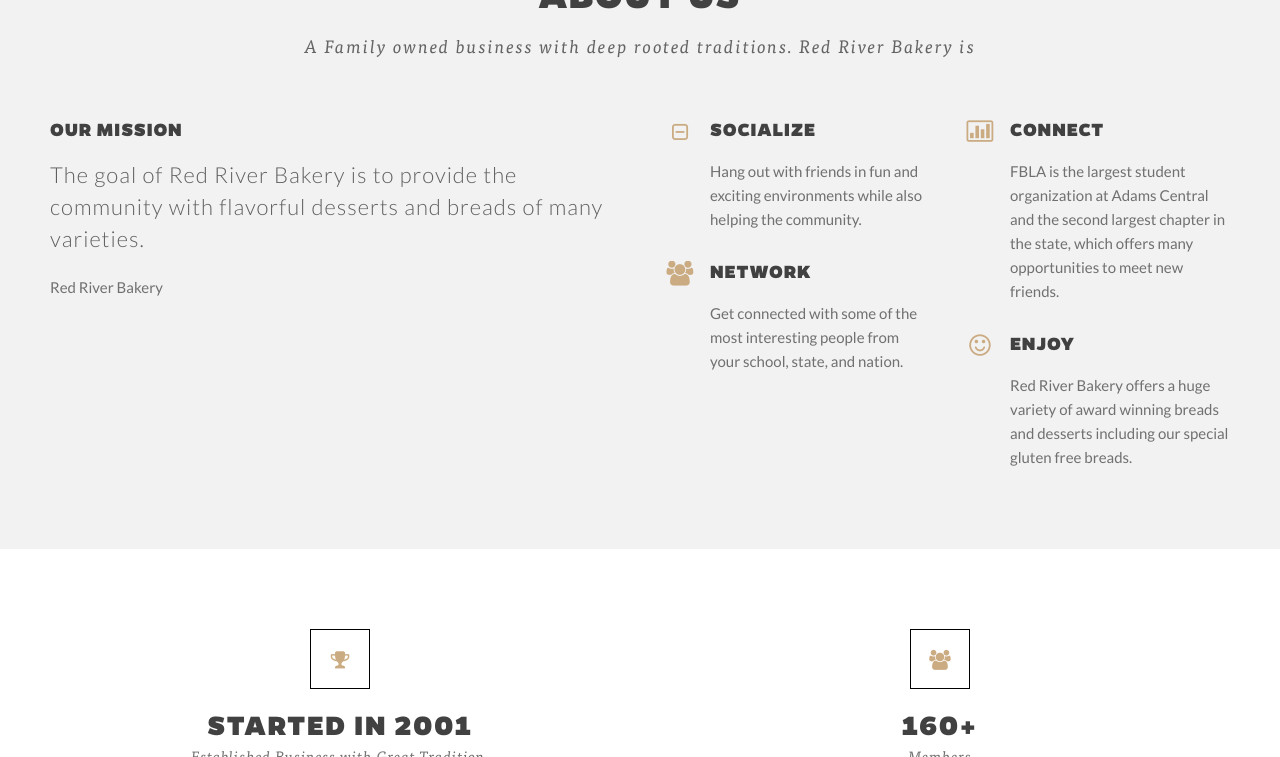
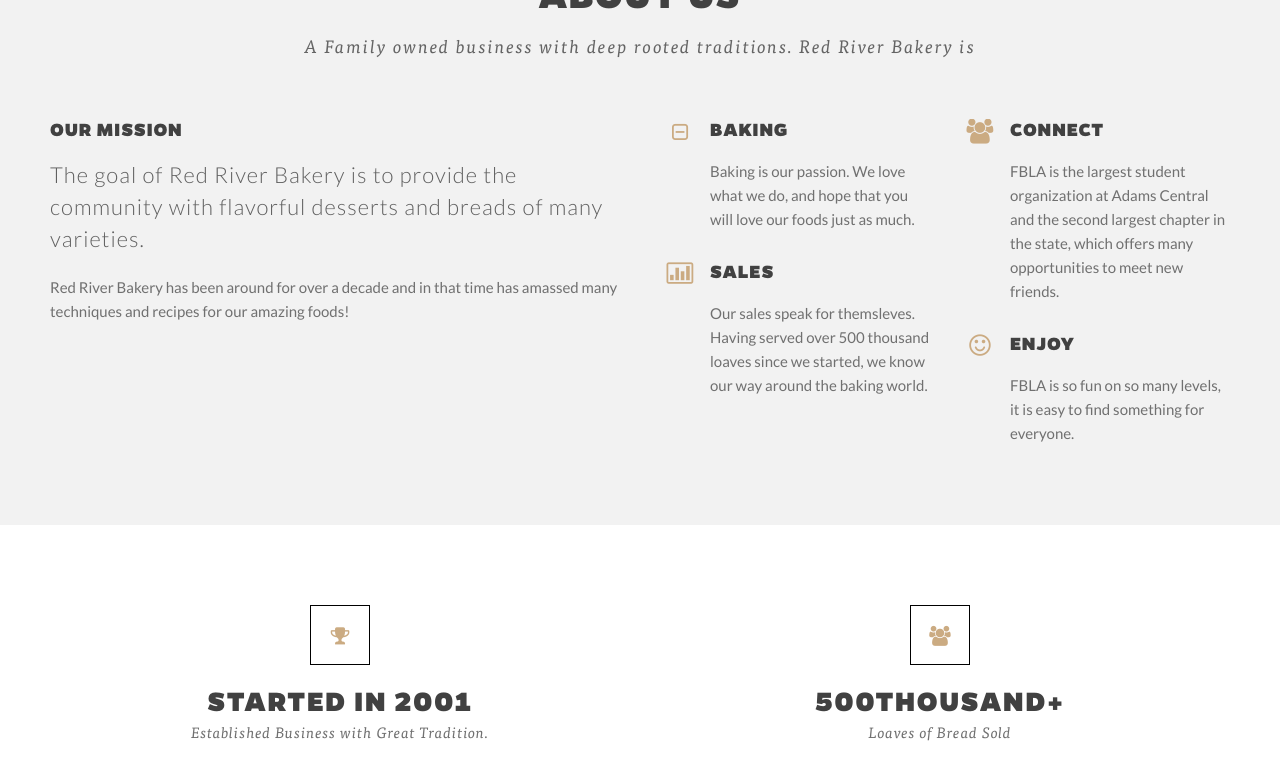
Before and after one commit to fblabake/fblabake.github.io, a Jekyll site: the page built from index.html, in a window 1280 px wide and 900 px high, scrolled down 868 px, cut to the strip 143-900 px from the top of the window. Built offline with Jekyll 4.4.1, drawn with Linux system fonts in a browser that asks for light colours.

Commit message:
Update index.html

```diff
--- a/index.html
+++ b/index.html
@@ -97,26 +97,26 @@
                <div class="eight columns" data-scroll-reveal="enter bottom move 100px over 0.5s after 0.1s">
                     <h5>Our Mission</h5>
                     <div class="biger-text-top">The goal of Red River Bakery is to provide the community with flavorful desserts and breads of many varieties.</div>
-                    <p>Red River Bakery</p>
+                    <p>Red River Bakery has been around for over a decade and in that time has amassed many techniques and recipes for our amazing foods!</p>
                </div>
 
                <div class="four columns" data-scroll-reveal="enter bottom move 100px over 0.5s after 0.1s">
                     <div class="about-box">
                          <div class="about-box-icon"></div>
-                         <h5>SOCIALIZE</h5>
-                         <p>Hang out with friends in fun and exciting environments while also helping the community.</p>
+                         <h5>BAKING</h5>
+                         <p>Baking is our passion. We love what we do, and hope that you will love our foods just as much.</p>
                     </div>
 
                     <div class="about-box">
-                         <div class="about-box-icon"></div>
-                         <h5>NETWORK</h5>
-                         <p>Get connected with some of the most interesting people from your school, state, and nation.</p>
+                         <div class="about-box-icon"></div>
+                         <h5>SALES</h5>
+                         <p>Our sales speak for themsleves. Having served over 500 thousand loaves since we started, we know our way around the baking world.</p>
                     </div>
                </div>
 
                <div class="four columns" data-scroll-reveal="enter bottom move 100px over 0.5s after 0.1s">
                     <div class="about-box">
-                         <div class="about-box-icon"></div>
+                         <div class="about-box-icon"></div>
                          <h5>CONNECT</h5>
                          <p>FBLA is the largest student organization at Adams Central and the second largest chapter in the state, which offers many opportunities to meet new friends.</p>
                     </div>
@@ -124,7 +124,7 @@
                     <div class="about-box">
                          <div class="about-box-icon"></div>
                          <h5>ENJOY</h5>
-                         <p>Red River Bakery offers a huge variety of award winning breads and desserts including our special gluten free breads.</p>
+                         <p>FBLA is so fun on so many levels, it is easy to find something for everyone.</p>
                     </div>
                </div>
           </div>
@@ -143,8 +143,8 @@
                <div class="eight columns">
                     <div class="fact-wrap">
                          <div class="fact-icon" data-scroll-reveal="enter top move 100px over 0.5s after 0.1s"></div>
-                         <h3><span class="counter">{{ site.members }}</span>&#043;</h3>
-                         <p>Members</p>
+                         <h3><span class="counter">500</span>Thousand&#043;</h3>
+                         <p>Loaves of Bread Sold</p>
                     </div>
                </div>
           </div>
```
